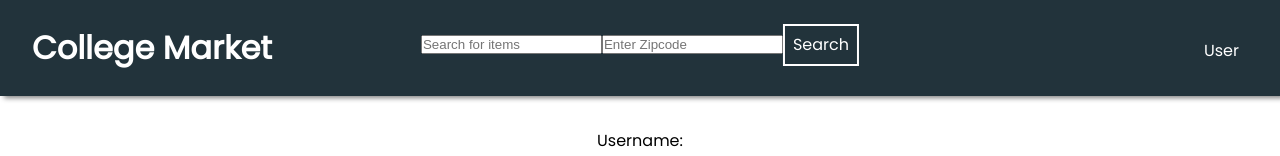
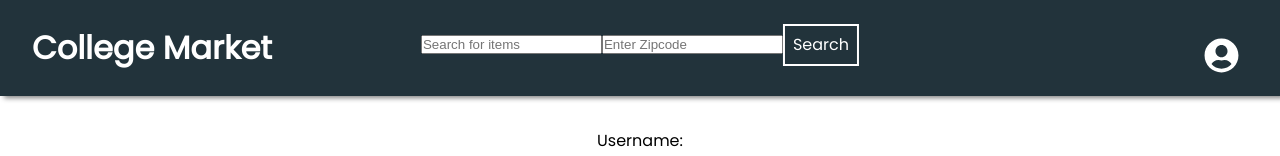
Before and after one commit to michael-146514/CollegeMarket_Frontend_oldv1, a React (Create React App) app: page /login in a window 1280 px wide. Shown: the top 156 px of the page. Built offline with nearby package versions, Linux system fonts and the light colour scheme.

Commit message:
Import React icons and changed Navbar to use a usericon

```diff
--- a/package.json
+++ b/package.json
@@ -10,6 +10,7 @@
     "jwt-decode": "^3.1.2",
     "react": "^17.0.2",
     "react-dom": "^17.0.2",
+    "react-icons": "^4.11.0",
     "react-router-dom": "^6.16.0",
     "react-scripts": "5.0.0",
     "web-vitals": "^2.1.4"
--- a/src/components/NavBar/NavBar.jsx
+++ b/src/components/NavBar/NavBar.jsx
@@ -4,6 +4,7 @@ import { Link, useNavigate } from "react-router-dom";
 import AuthContext from "../../context/AuthContext";
 import "./NavBar.css";
 import { useState } from "react";
+import { FaUserCircle } from "react-icons/fa";
 
 const Navbar = () => {
   const { logoutUser, user } = useContext(AuthContext);
@@ -46,7 +47,8 @@ const Navbar = () => {
         <li className="user">
           <div class="dropdown">
             <button class="dropbtn">
-              User
+              <FaUserCircle size={35} />
+
               <i class="fa fa-caret-down"></i>
             </button>
             <div class="dropdown-content">
```
Also changed, not shown: 1 other file (tests, documents, lock files or other folders).
